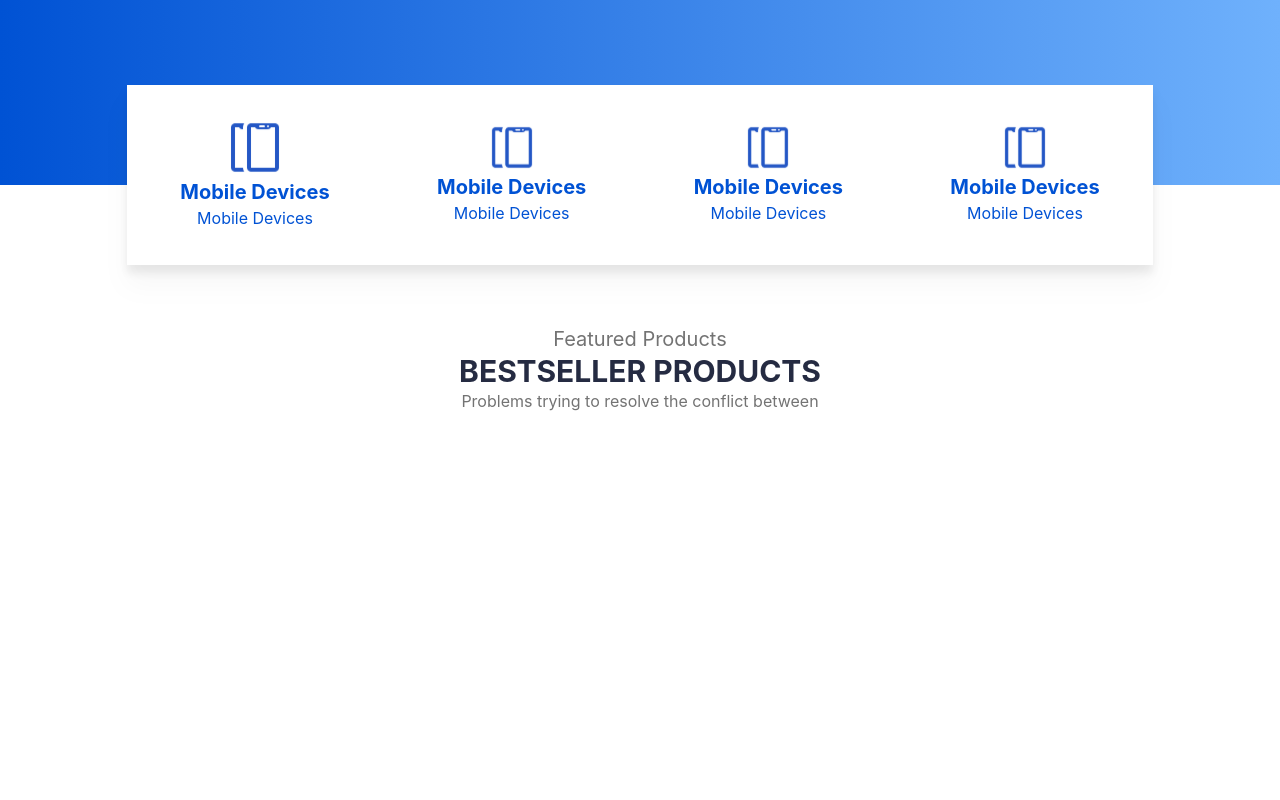
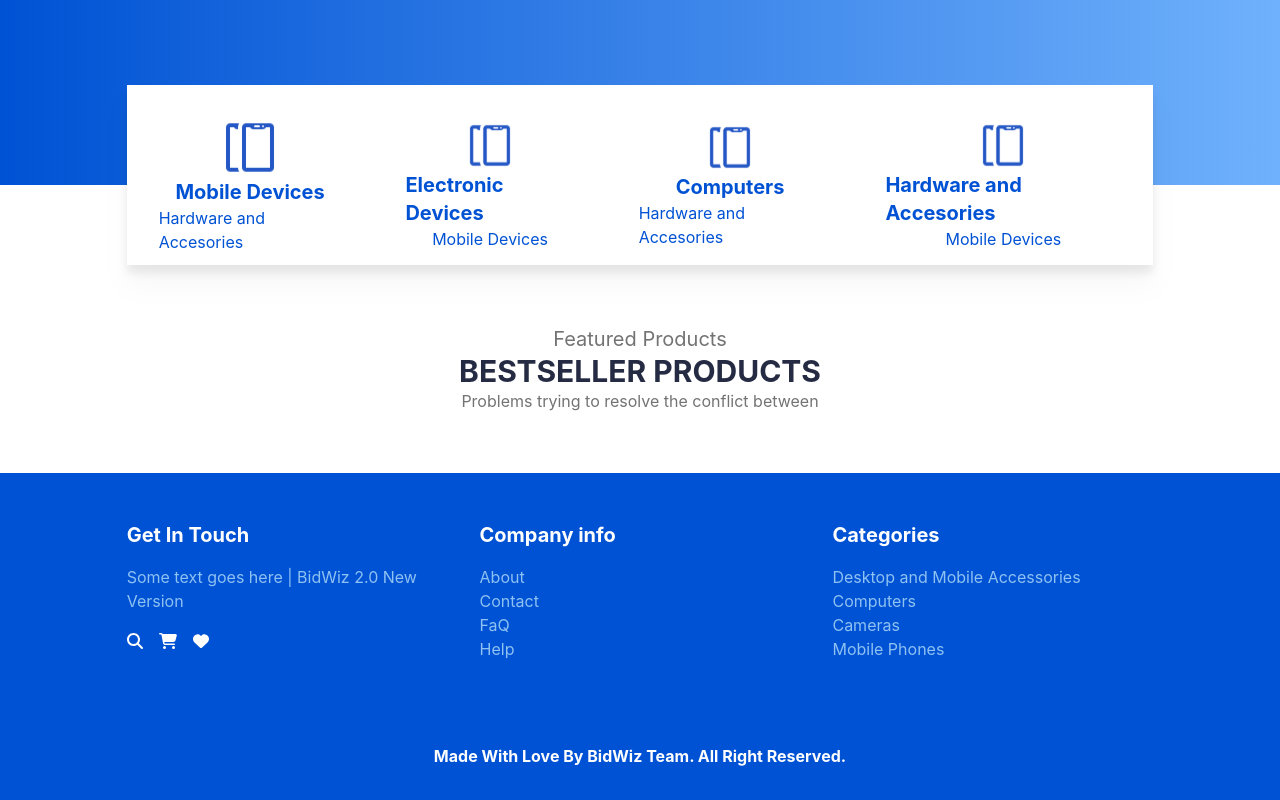
Before and after one commit to yashEra/bidwiz-2.0, a React (Create React App) app: page / in a window 1280 px wide. Shown: the part 615-1415 px from the top of the page. Before the commit the page ends 1088 px from the top, so only its background shows below. Built offline with nearby package versions, Linux system fonts and the light colour scheme.

Commit message:
Footer Done

```diff
--- /dev/null
+++ b/src/components/footer/Footer.jsx
@@ -0,0 +1,77 @@
+import { FontAwesomeIcon } from "@fortawesome/react-fontawesome";
+import {
+  faMagnifyingGlass,
+  faCartShopping,
+  faHeart,
+  faUser,
+} from "@fortawesome/free-solid-svg-icons";
+
+const Footer = () => {
+  return (
+    <div className="bg-[#0052D4]">
+    <div
+      className=" text-white w-full py-[60px] text-center grid lg:grid-cols-3 gap-8"
+      style={{
+        padding: "0 9.895833333333333% 4% 9.895833333333333%",
+      }}
+    >
+      <div className="flex flex-col items-start pt-8">
+        <h2 className="font-bold text-xl py-4">Get In Touch</h2>
+        <span className="text-left text-[#8EC2F2]">
+          Some text goes here | BidWiz 2.0 New Version
+        </span>
+        <div className="flex flex-row items-start pt-4">
+          <ul className="flex flex-row justify-start">
+            <li className="pr-4">
+              <FontAwesomeIcon icon={faMagnifyingGlass} />
+            </li>
+            <li className="pr-4">
+              <FontAwesomeIcon icon={faCartShopping} />
+            </li>
+            <li className="pr-4">
+              <FontAwesomeIcon icon={faHeart} />
+            </li>
+          </ul>
+        </div>
+      </div>
+      <div className="flex flex-col items-start pt-8">
+        <h2 className="font-bold text-xl py-4">Company info</h2>
+        <ul className="flex flex-col items-start text">
+          <li className="text-[#8EC2F2]">
+            <a href="#">About</a>
+          </li>
+          <li className="text-[#8EC2F2]">
+            <a href="#">Contact</a>
+          </li>
+          <li className="text-[#8EC2F2]">
+            <a href="#">FaQ</a>
+          </li>
+          <li className="text-[#8EC2F2]">
+            <a href="#">Help</a>
+          </li>
+        </ul>
+      </div>
+      <div className="flex flex-col items-start pt-8">
+        <h2 className="font-bold text-xl py-4">Categories</h2>
+        <ul className="flex flex-col items-start">
+          <li className="text-[#8EC2F2]">
+            <a href="#">Desktop and Mobile Accessories</a>
+          </li>
+          <li className="text-[#8EC2F2]">
+            <a href="#">Computers</a>
+          </li>
+          <li className="text-[#8EC2F2]">
+            <a href="#">Cameras</a>
+          </li>
+          <li className="text-[#8EC2F2]">
+            <a href="#">Mobile Phones</a>
+          </li>
+        </ul>
+      </div>
+    </div>
+    <div className="flex flex-row justify-center p-8"><span className="text-md text-white font-bold">Made With Love By BidWiz Team. All Right Reserved.</span></div>
+    </div>
+  );
+};
+
+export default Footer;
--- a/src/components/hero-section/HeroSection.jsx
+++ b/src/components/hero-section/HeroSection.jsx
@@ -1,19 +1,19 @@
 import recat from "react";
 // import Particles from "react-particles-js";
-import HroImg from "./assest/hero-4-png-picture.png";
+import HroImg from "./assest/macbook_gold-1.png";
 import './assest/css/home-style.css'
 
 const Hero = () => {
   return (
     <div className="w-full h-[90vh] top-[90px] bg-gradient-to-r from-[var(--primary-blue)] to-[var(--primary-lightblue)] px-5 py-3">
       <div
-        className="w-full h-[90%] lg:flex lg:flex-row md:block justify-between  text-white text-left lg:place-items-start items-center"
+        className="w-full h-[90%] lg:flex  lg:flex-row md:block justify-around  text-white text-left items-center"
         style={{ padding: "9.895833333333333%" }}
       >
 
         <div className="text-res">
           <h4 className="font-bold py-1">
-            SUMMER 2020
+            SUMMER 2023
           </h4>
           <h1 className="py-2">
             -30% Discount
@@ -22,8 +22,8 @@ const Hero = () => {
             We know how large objects will act,
             <br /> but things on a small scale.
           </p>
-          <div>
-            <button className="w-[257px]  h-[55px] rounded-3xl border-solid border-2 border-light-blue-500">
+          <div className="">
+            <button className="w-[153px]  h-[45px] rounded-3xl border-solid border-2 border-light-blue-500">
               Read More
             </button>
           </div>
--- a/src/components/hero-section/assest/css/home-style.css
+++ b/src/components/hero-section/assest/css/home-style.css
@@ -15,13 +15,21 @@
 @media screen and (max-height:932px) {
 
     .hero-img img{
-        height: 300px;
+        height: 400px;
         padding-top: 25px;
 
     }
 
 }
 
+@media screen and (max-height:670px) {
+
+    .hero-img img{
+        height: 300px;
+
+    }
+
+}
 @media screen and (max-width:900px) {
 
     .text-res h4{
--- a/src/components/home/Home.jsx
+++ b/src/components/home/Home.jsx
@@ -4,6 +4,7 @@ import Hero from '../hero-section/HeroSection'
 import TopSection from './TopSection'
 import ThreeLineTitle from '../titles/ThreeLineTitle'
 import ProductCard from '../product/ProductCard'
+import Footer from '../footer/Footer'
 
 const Home = () => {
     return (
@@ -14,6 +15,7 @@ const Home = () => {
           <TopSection/>
           <ThreeLineTitle top="Featured Products" main="BESTSELLER PRODUCTS" bottom="Problems trying to resolve the conflict between "/>
           <ProductCard/>
+          <Footer/>
 
 
 
--- a/src/components/home/TopSection.jsx
+++ b/src/components/home/TopSection.jsx
@@ -14,7 +14,7 @@ const TopSection = () => {
                 Mobile Devices
               </span>
               <span className="text-[--primary-blue] text-md">
-                Mobile Devices
+                Hardware and Accesories
               </span>
             </a>
           </div>
@@ -23,7 +23,7 @@ const TopSection = () => {
             <a className="flex flex-col justify-center items-center p-8">
               <img src={MobileIcon} alt="" width="50px" />
               <span className="text-[--primary-blue] text-xl font-bold">
-                Mobile Devices
+                Electronic Devices
               </span>
               <span className="text-[--primary-blue] text-md">
                 Mobile Devices
@@ -35,10 +35,10 @@ const TopSection = () => {
             <a className="flex flex-col justify-center items-center p-8">
               <img src={MobileIcon} alt="" width="50px" />
               <span className="text-[--primary-blue] text-xl font-bold">
-                Mobile Devices
+                Computers
               </span>
               <span className="text-[--primary-blue] text-md">
-                Mobile Devices
+                Hardware and Accesories
               </span>
             </a>
           </div>
@@ -47,7 +47,7 @@ const TopSection = () => {
             <a className="flex flex-col justify-center items-center p-8">
               <img src={MobileIcon} alt="" width="50px" />
               <span className="text-[--primary-blue] text-xl font-bold">
-                Mobile Devices
+              Hardware and Accesories
               </span>
               <span className="text-[--primary-blue] text-md">
                 Mobile Devices
--- a/src/components/navbar/Navbar.jsx
+++ b/src/components/navbar/Navbar.jsx
@@ -18,9 +18,9 @@ const NavBar = () => {
         <div>
           <div className="hidden lg:flex font-bold">
             <ul className="flex text-[#555555] items-center text-md">
-              <li>Catogories</li>
-              <li>About US</li>
-              <li>Contact Us</li>
+              <li className="p-4">Catogories</li>
+              <li className="p-4">About US</li>
+              <li className="p-4">Contact Us</li>
               {/* <button className="ml-4"> Get Quote</button> */}
             </ul>
           </div>
@@ -41,10 +41,10 @@ const NavBar = () => {
         </div>
         <div className="hidden lg:flex">
             <ul className="flex text-[#23A6F0] items-center">
-              <li><FontAwesomeIcon icon={faUser} /><span  className="px-4 font-bold">Login / Register</span></li>
-              <li><FontAwesomeIcon icon={faMagnifyingGlass} /></li>
-              <li><FontAwesomeIcon icon={faCartShopping} /></li>
-              <li><FontAwesomeIcon icon={faHeart} /></li>
+              <li className="p-4"><FontAwesomeIcon icon={faUser} /><span  className="px-4 font-bold">Login / Register</span></li>
+              <li className="p-4"><FontAwesomeIcon icon={faMagnifyingGlass} /></li>
+              <li className="p-4"><FontAwesomeIcon icon={faCartShopping} /></li>
+              <li className="p-4"><FontAwesomeIcon icon={faHeart} /></li>
               {/* <button className="ml-4"> Get Quote</button> */}
             </ul>
           </div>
--- a/src/components/titles/ThreeLineTitle.jsx
+++ b/src/components/titles/ThreeLineTitle.jsx
@@ -4,7 +4,7 @@ import recat from 'react'
 const ThreeLineTitle = (props) => {
     return (
 
-        <div className='w-full flex flex-col py-[60px] items-center'>
+        <div className='w-full flex flex-col py-[60px] items-center text-center'>
             <span className='text-xl text-[#737373]'>{props.top}</span>
             <span className='text-3xl font-bold text-[#252B42]'>{props.main}</span>
             <span className='text-md text-[#737373]'>{props.bottom}</span>
--- a/src/index.css
+++ b/src/index.css
@@ -20,7 +20,7 @@
         @apply text-3xl font-bold
     }
     li{
-        @apply p-4
+        /* @apply p-4 */
     }
     button{
         /* @apply bg-gradient-to-r from-[var(--primary-blue)] to-pink-500 px-5 py-3 rounded-3xl */
```
Also changed, not shown: src/components/hero-section/assest/macbook_gold-1.png (added).
